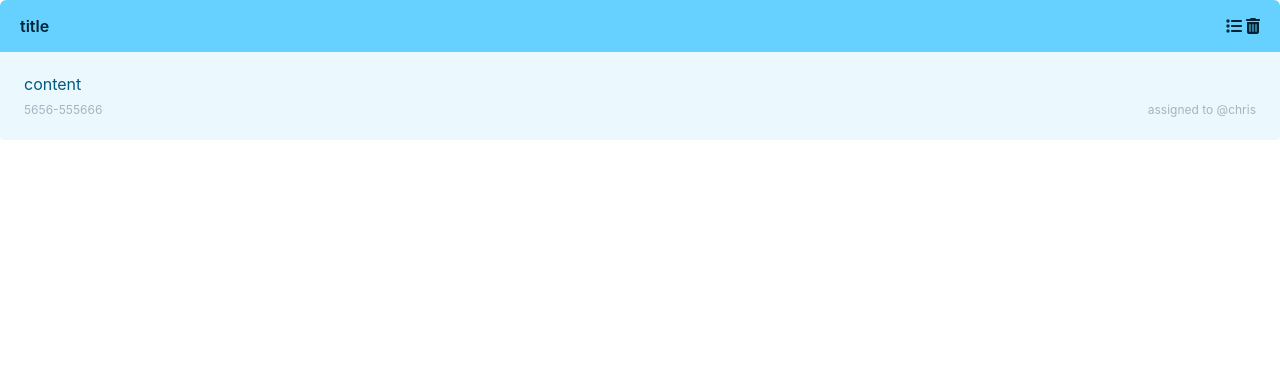
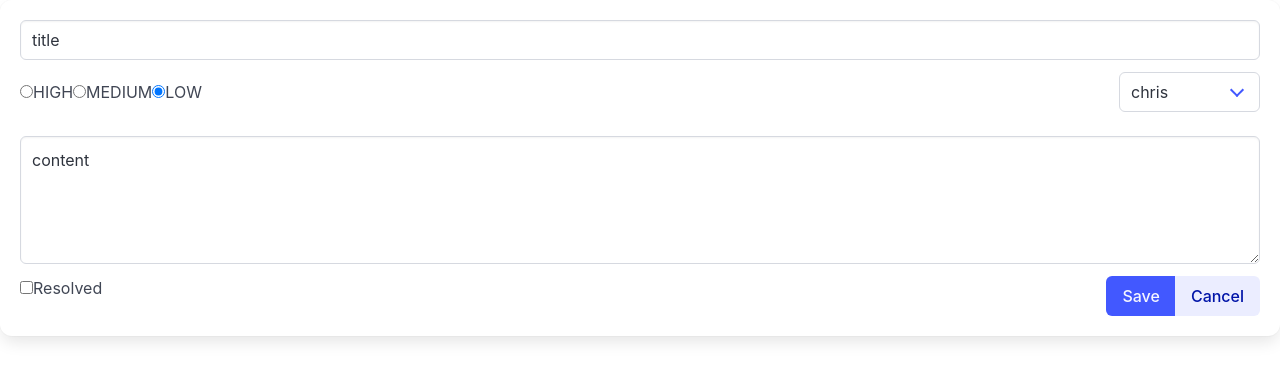
Before and after one commit to wen-3/TodoList-react-udemy, a React (Vite) app: page / in a window 1280 px wide. Both pictures are taken after a click on the icon 1234 px from the left and 26 px from the top of the page. Shown: the top 380 px of the page. Built offline with nearby package versions, Linux system fonts and the light colour scheme.

Commit message:
Switch-to-Editor-and-back

```diff
--- a/src/Todos/Editor.tsx
+++ b/src/Todos/Editor.tsx
@@ -1,6 +1,10 @@
 import { ChangeEventHandler, FC, useState } from "react";
-import { Priority, Props } from "./TodoItem";
+import { Priority, Props as TodoItemProps } from "./TodoItem";
 import teamMembers from './team-members.json';
+
+interface Props extends TodoItemProps{
+    onCancel: () => void;
+}
 
 export const Editor: FC<Props> = props => {
     const [title, setTitle] = useState<string>(props.title);
@@ -75,7 +79,7 @@ export const Editor: FC<Props> = props => {
                         <div className="control">
                             <div className="buttons has-addons">
                                 <button className="button is-link">Save</button>
-                                <button className="button is-link is-light">Cancel</button>
+                                <button className="button is-link is-light" onClick={props.onCancel}>Cancel</button>
                             </div>
                         </div>
                     </div>
--- a/src/Todos/TodoItem.tsx
+++ b/src/Todos/TodoItem.tsx
@@ -1,6 +1,7 @@
 import { faList, faTrashCan } from '@fortawesome/free-solid-svg-icons';
 import { FontAwesomeIcon } from '@fortawesome/react-fontawesome';
-import { FC } from 'react';
+import { FC, useState } from 'react';
+import { Editor } from './Editor';
 
 export enum Priority {
   HIGH,
@@ -18,18 +19,23 @@ export interface Props {
 }
 
 export const TodoItem: FC<Props> = ({ id, title, content, priority, assignee, resolved }) => {
+  const [editing, setEditing] = useState<boolean>(false);
   const color = resolved ? '' :
     priority === Priority.HIGH ? 'is-danger' :
       priority === Priority.MEDIUM ? 'is-warning' :
         priority === Priority.LOW ? 'is-info' :
           'is-primary';
+  const handleEditClick = () => setEditing(true);
+  const handleCancelClick = () => setEditing(false);
 
   return (
-    <article className={`message ${color}`}>
+    editing
+      ? <Editor {...{ id, title, content, priority, resolved, assignee, onCancel: handleCancelClick }} />
+      : <article className={`message ${color}`}>
         <div className="message-header">
           <p>{title}</p>
           <span>
-          <FontAwesomeIcon icon={faList} className='is-clickable mr-1' />
+            <FontAwesomeIcon icon={faList} className='is-clickable mr-1' onClick={handleEditClick} />
             <FontAwesomeIcon icon={faTrashCan} className='is-clickable' />
           </span>
         </div>
```
Lines whose indentation alone changed are shown as unchanged.
